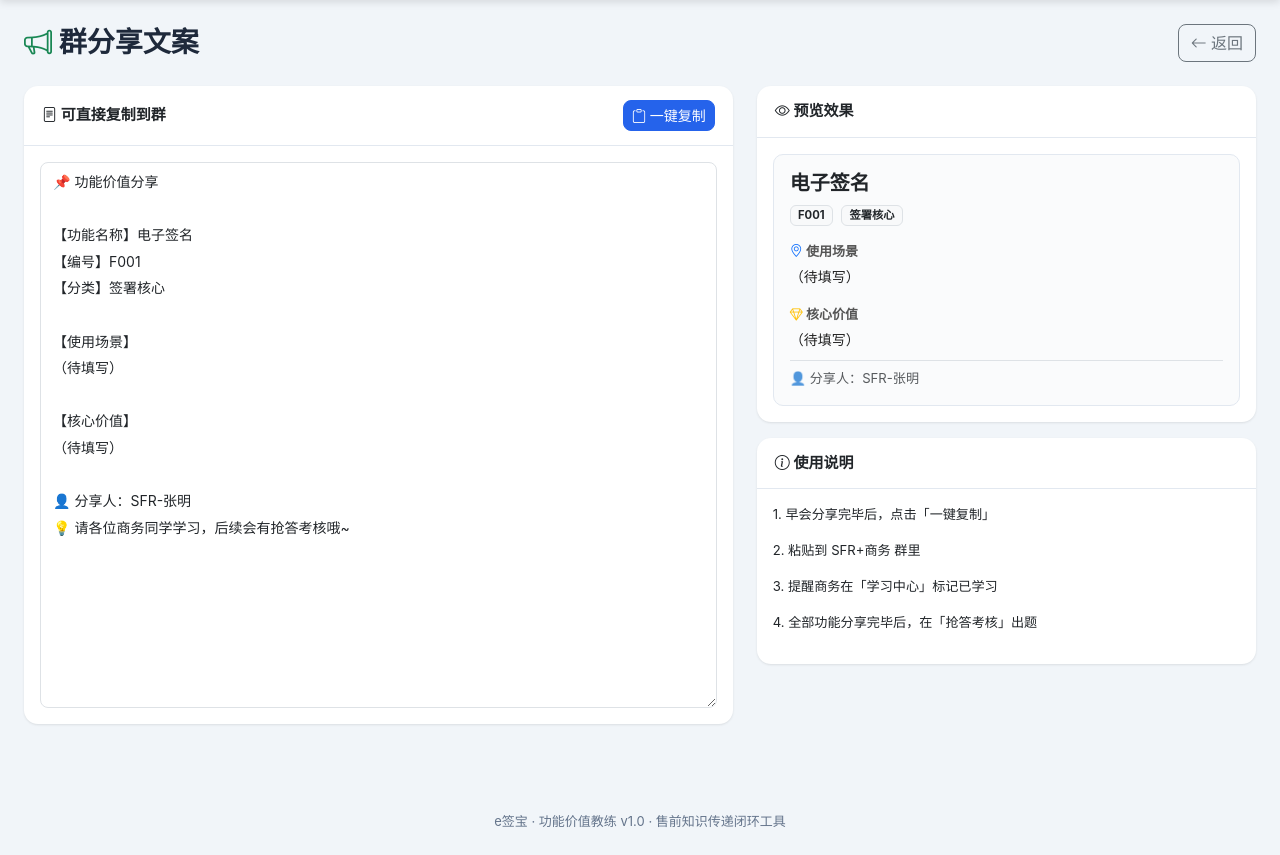
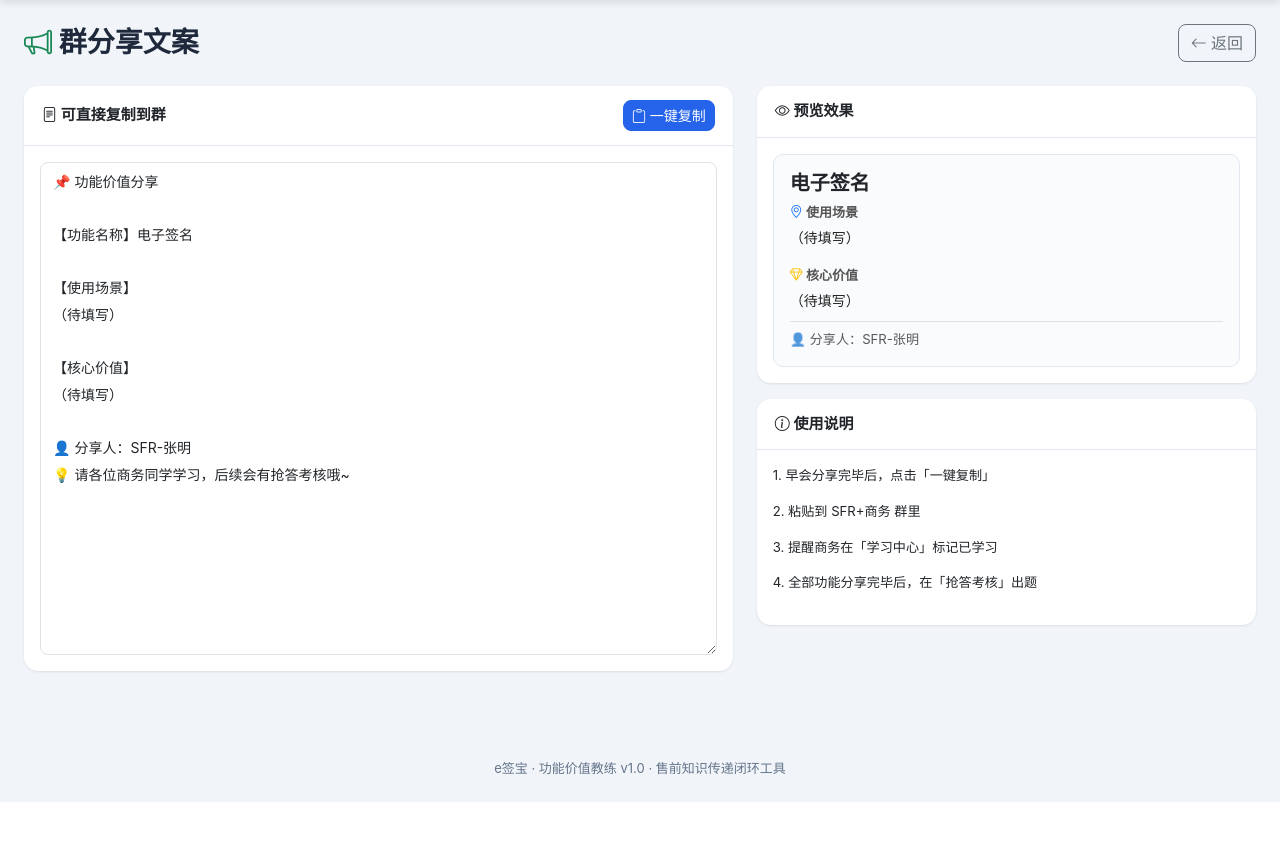
Before and after one commit to cg991107-sudo/esign-feature-coach, a Flask app: page /share-text/1 in a window 1280 px wide. Shown: the part 56-911 px from the top of the page. After the commit the page ends 858 px from the top, so only its background shows below. Run offline with Flask 3, Linux system fonts and the light colour scheme; data comes from the database, SQL or seed files in the repository.

Commit message:
分享文案去除编号与分类字段

```diff
--- a/templates/share_text.html
+++ b/templates/share_text.html
@@ -14,11 +14,9 @@
         <button class="btn btn-sm btn-brand" onclick="copyText()"><i class="bi bi-clipboard"></i> 一键复制</button>
       </div>
       <div class="card-body">
-<textarea id="shareText" class="form-control scenario-text" rows="20" readonly style="font-size:14px;line-height:1.9">📌 功能价值分享
+<textarea id="shareText" class="form-control scenario-text" rows="18" readonly style="font-size:14px;line-height:1.9">📌 功能价值分享
 
 【功能名称】{{f.name}}
-{% if f.code %}【编号】{{f.code}}
-{% endif %}{% if f.category %}【分类】{{f.category}}{% endif %}
 
 【使用场景】
 {{f.scenario or '（待填写）'}}
@@ -37,10 +35,6 @@
       <div class="card-body">
         <div class="preview-card">
           <h5 class="fw-bold mb-2">{{f.name}}</h5>
-          <div class="mb-3">
-            {% if f.code %}<span class="badge bg-light text-dark border me-1">{{f.code}}</span>{% endif %}
-            {% if f.category %}<span class="badge bg-light text-dark border">{{f.category}}</span>{% endif %}
-          </div>
           <div class="mb-3">
             <div class="preview-label"><i class="bi bi-geo-alt text-primary"></i> 使用场景</div>
             <div class="preview-content">{{f.scenario or '（待填写）'}}</div>
```
Also changed, not shown: templates/share_batch.html (+2 -6 lines).
